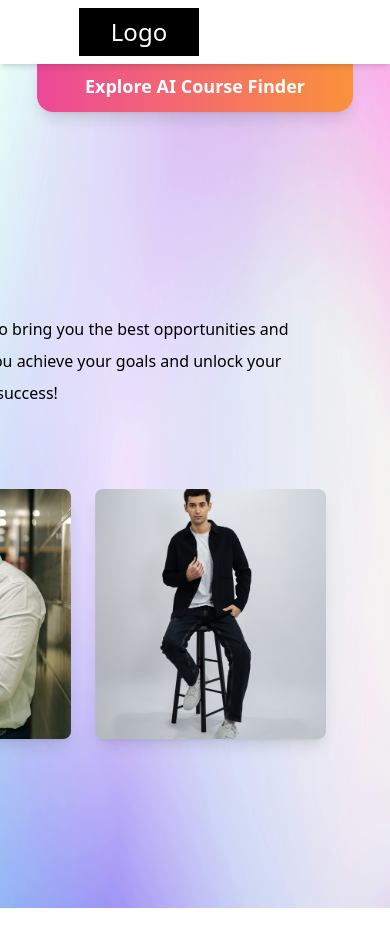
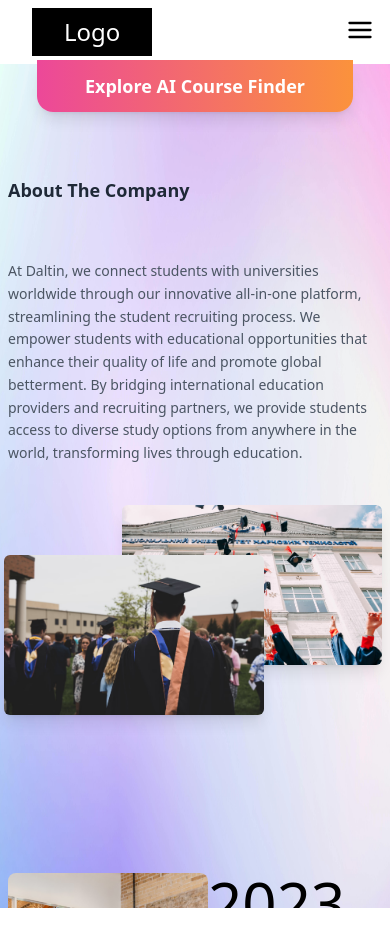
Before and after one commit to DauntingDruid/takehome-daltonai, a React (Vite) app: page /aboutus in a window 390 px wide. Shown: the top 946 px of the page. After the commit the page ends 908 px from the top, so only its background shows below. Built offline with nearby package versions, Linux system fonts and the light colour scheme.

Commit message:
Mobile responsive + bug fixes nav bar

```diff
--- a/src/components/NavBar.jsx
+++ b/src/components/NavBar.jsx
@@ -1,5 +1,7 @@
 import React, { useState } from "react";
-import { FiSearch } from "react-icons/fi";
+import { FiSearch, FiMenu, FiX } from "react-icons/fi";
+import { motion } from "framer-motion";
+import { AnimatePresence } from "framer-motion";
 import Flag from 'react-world-flags';
 import { BiSolidPlaneAlt } from "react-icons/bi";
 import { FaMoneyBillTransfer } from "react-icons/fa6";
@@ -18,16 +20,27 @@ import { useNavigate } from "react-router-dom";
 
 const Navbar = () => {
   const [dropdown, setDropdown] = useState(null);
+  const [isMobileMenuOpen, setIsMobileMenuOpen] = useState(false);
   const navigate = useNavigate();
 
   const toggleDropdown = (index) => {
     setDropdown(dropdown === index ? null : index);
   };
 
+  const handleMouseLeave = () => {
+    setTimeout(() => {
+      setDropdown(null);
+    }, 200);
+  };
+
+  const toggleMobileMenu = () => {
+    setIsMobileMenuOpen(!isMobileMenuOpen);
+  };
+
   // About us dropdown
   const aboutUsDropdown = () => {
     return (
-      <ul className="absolute flex flex-col justify-center items-center bg-white shadow-custom rounded-lg -left-5 mt-6 py-2 w-32">
+      <ul className="absolute flex flex-col justify-center items-center bg-white shadow-custom rounded-lg py-2 w-32 z-50 mt-6">
         {[
           "Company",
           "Blogs",
@@ -63,10 +76,10 @@ const Navbar = () => {
     ];
 
     return (
-      <ul className="absolute grid grid-cols-2 bg-white shadow-custom rounded-md mt-6 -left-28 px-4 py-2 w-96 gap-2">
+      <ul className="absolute grid grid-cols-2 bg-white shadow-custom rounded-md px-4 md:py-2 w-80 md:w-96 gap-2 z-50 mt-6">
         {countries.map((country, i) => (
           <li key={i} className="flex items-center">
-            <Flag code={country.code} className="w-6 h-4 mr-2" />
+            <Flag code={country.code} className="w-12 h-10 mr-0 md:mr-2" />
             <a
               href="#"
               className="block px-4 py-2 text-lg text-gray-700 hover:text-pink-600"
@@ -96,13 +109,13 @@ const Navbar = () => {
     ];
 
     return (
-      <div className="absolute bg-white shadow-custom rounded-md mt-6 -left-28 px-4 py-3 w-96" >
+      <div className="absolute bg-white shadow-custom rounded-md px-4 md:py-3 w-80 md:w-96 z-50 mt-6" >
         <p className="w-full text-lg mb-1">Top Universities in</p>
         <ul className=" grid grid-cols-2  gap-2">
 
           {countries.map((country, i) => (
             <li key={i} className="flex items-center">
-              <Flag code={country.code} className="w-12 h-10 mr-2" />
+              <Flag code={country.code} className="w-12 h-10 mr-0 md:mr-2" />
               <a
                 href="#"
                 className="block px-4 py-2 text-lg text-gray-700 hover:text-pink-600"
@@ -154,8 +167,8 @@ const Navbar = () => {
     ];
 
     return (
-      <div className="absolute flex bg-white shadow-xl rounded-xl mt-6 -left-96 w-[800px] overflow-hidden">
-        <div className="w-1/3 h-full bg-purple-200 p-5 rounded-r-3xl">
+      <div className="absolute flex flex-col md:flex-row bg-white shadow-xl rounded-xl -left-0 md:-left-96 w-fit md:w-[800px] overflow-hidden z-50 mt-6">
+        <div className="w-full md:w-1/3 h-full bg-purple-200 p-5 rounded-b-3xl md:rounded-l-none md:rounded-r-3xl">
           <h2 className="text-2xl font-semibold text-gray-800">{testPreparation.title}</h2>
           <p className="ml-1 text-gray-600 my-1">{testPreparation.description}</p>
           <div style={{ borderTop: "1px solid #888 ", marginLeft: 5, marginRight: 5 }}></div>
@@ -169,7 +182,7 @@ const Navbar = () => {
             ))}
           </div>
         </div>
-        <div className="w-2/3 grid grid-cols-2 gap-4 p-5">
+        <div className="w-full md:w-2/3 grid grid-cols-1 md:grid-cols-2 gap-4 p-5">
           {products.map((product, i) => (
             <div key={i} className="flex items-center space-x-4">
               <div className="w-16 h-16 rounded-full flex justify-center items-center">
@@ -190,7 +203,7 @@ const Navbar = () => {
   // our services dropdown
   const ourServicesDropdown = () => {
     return (
-      <ul className="absolute flex flex-col bg-white shadow-lg rounded-md -left-32 mt-6 py-2 w-96">
+      <ul className="absolute flex flex-col bg-white shadow-lg rounded-md py-2 w-96 z-50 mt-6">
         {[
           {
             title: "SOP Creation",
@@ -226,10 +239,10 @@ const Navbar = () => {
   };
 
   return (
-    <div className="sticky top-0 z-50">
+    <div className="flex-col md:sticky flex bg-white top-0 z-50 shadow-md md:flex-row justify-center items-center">
       {/* Navbar */}
-      <nav className="bg-white shadow-md px-8 py-2 flex justify-center items-center">
-        <div className="text-2xl bg-black py-2 px-8 text-white mr-28">Logo</div>
+      <nav className="container px-8 py-2 flex justify-between items-center ">
+        <div className="text-2xl bg-black py-2 px-8 text-white">Logo</div>
 
         <ul className="hidden md:flex space-x-8">
           {[
@@ -258,8 +271,9 @@ const Navbar = () => {
               key={index}
               className="relative h-full"
               onMouseEnter={() => setDropdown(index)}
-              // onMouseLeave={() => setDropdown(null)}
+              // onMouseLeave={handleMouseLeave}
             >
+              <div className="relative">
                 <button
                   className={`relative text-xl ${
                     index === 0
@@ -270,13 +284,13 @@ const Navbar = () => {
                 >
                   {item.title}
                 </button>
-
                 {dropdown === index && item.dropdown()}
+              </div>
             </li>
           ))}
         </ul>
 
-        <div className="hidden md:flex space-x-4 ml-20">
+        <div className="hidden md:flex space-x-4">
           <div className="flex justify-center items-center h-full">
             <FiSearch size={28} className="mt-1" />
           </div>
@@ -287,7 +301,70 @@ const Navbar = () => {
             Talk to Experts
           </button>
         </div>
+
+        <div className="md:hidden absolute top-4 right-4 z-50 flex items-center">
+          <button onClick={toggleMobileMenu}>
+            {isMobileMenuOpen ? <FiX size={28} /> : <FiMenu size={28} />}
+          </button>
+        </div>
       </nav>
+
+      <AnimatePresence>
+      {isMobileMenuOpen && (
+        <motion.div
+          initial={{ opacity: 0, y: -20 }}
+          animate={{ opacity: 1, y: 0 }}
+          exit={{ opacity: 0, y: -20 }}
+          transition={{ duration: 0.3 }}
+         className="md:hidden w-full absolute top-0 bg-white shadow-md px-8 py-2 flex flex-col space-y-4 z-40">
+          {[
+            {
+              title: "About Us",
+              dropdown: aboutUsDropdown,
+            },
+            {
+              title: "Destinations",
+              dropdown: destinationsDropdown,
+            },
+            {
+              title: "Universities",
+              dropdown: universitiesDropdown,
+            },
+            {
+              title: "Our Products",
+              dropdown: ourProductsDropdown,
+            },
+            {
+              title: "Our Services",
+              dropdown: ourServicesDropdown,
+            },
+          ].map((item, index) => (
+            <div key={index} className="relative">
+              <button
+                className={`relative text-xl ${
+                  index === 0
+                    ? "text-pink-500 font-bold"
+                    : "text-gray-800 hover:text-pink-600"
+                } focus:outline-none transition-all duration-300`}
+                onClick={() => toggleDropdown(index)}
+              >
+                {item.title}
+              </button>
+              {dropdown === index && item.dropdown()}
+            </div>
+          ))}
+          <div className="flex justify-center items-center space-x-4">
+            <FiSearch size={28} className="mt-1" />
+            <button
+              className="px-4 w-44 h-10 font-semibold bg-gradient-to-br to-pink-500 from-orange-400 text-white rounded-xl transition-all duration-500 active:scale-95 hover:text-lg shadow-md"
+              onClick={() => navigate('/letsgetstarted')}
+            >
+              Talk to Experts
+            </button>
+          </div>
+        </motion.div>
+      )}
+      </AnimatePresence>
     </div>
   );
 };
--- a/src/components/Startpage.jsx
+++ b/src/components/Startpage.jsx
@@ -68,17 +68,17 @@ const Section1 = () => {
   const [ref, inView] = useInView({threshold: 0.7,});
   return (
     <motion.div animate={inView ? { opacity: 1 } : { opacity: 0.1 }} transition={{ type: 'spring', duration: 1.5, bounce: 0.2 }} ref={ref}
-    className='w-[1280px] h-full flex z-10 relative ml-40'>
-      <div className='w-2/5 h-full flex flex-col justify-center mt-28'>
+    className='w-full md:w-[1280px] h-full flex flex-col md:flex-row z-10 relative ml-0 mt-28 md:mt-0 md:ml-40'>
+      <div className='w-full md:w-2/5 h-full flex flex-col justify-center'>
       <motion.p initial={{ opacity: 0, x: '-100px' }}
             whileInView={{ opacity: 1, x: 0 }}
-            transition={{ type: 'spring', duration: 2, bounce: 0.4 }} className="text-3xl font-bold text-gray-800 mb-4">
+            transition={{ type: 'spring', duration: 2, bounce: 0.4 }} className="text-lg md:text-5xl font-bold text-gray-800 mb-14">
         About The Company
         </motion.p>
         <motion.p
             initial={{ opacity: 0, y: '100px' }}
             whileInView={{ opacity: 1, y: 0 }}
-            transition={{ type: 'spring', duration: 2.75, bounce: 0.4 }} className="text-lg text-gray-600 leading-8">
+            transition={{ type: 'spring', duration: 2.75, bounce: 0.4 }} className="text-sm w-full md:w-[480px] md:text-lg text-gray-600 leading-relaxed">
           At Daltin, we connect students with universities worldwide through
           our innovative all-in-one platform, streamlining the student
           recruiting process. We empower students with educational
@@ -89,14 +89,14 @@ const Section1 = () => {
           education.
         </motion.p>
       </div>
-      <div className='w-3/5 h-full flex justify-end relative mt-28'>
+      <div className='w-full md:w-3/5 h-full flex justify-end relative mt-10 md:mt-28'>
            <motion.img
               initial={{ opacity: 0, y: '-100px' }}
               animate={inView ? { opacity: 1, y: 0 }: { opacity: 0, y: '-100px' }}
               transition={{ type: 'spring', duration: 2.75, bounce: 0.4 }}
             src={grad1}
             alt="Students Collaboration"
-            className="relative z-10 w-[260px] -right-10 h-[160px] lg:w-[600px] lg:h-[400px] object-cover rounded-md shadow-lg"
+            className="relative z-10 w-[260px] md:-right-10 h-[160px] lg:w-[600px] lg:h-[400px] object-cover rounded-md shadow-lg"
           />
           <motion.img
               initial={{ opacity: 0, y: '100px' }}
@@ -104,7 +104,7 @@ const Section1 = () => {
               transition={{ type: 'spring', duration: 2.75, bounce: 0.4 }}
             src={grad2}
             alt="Graduates"
-            className="absolute z-10 top-[50px] lg:top-[230px] left-[50px] lg:left-[70px] w-[260px] h-[160px] lg:w-[300px] lg:h-[200px] object-cover rounded-md shadow-lg"
+            className="absolute z-10 top-[50px] lg:top-[230px] -left-1 md:left-[50px] lg:left-[70px] w-[260px] h-[160px] lg:w-[300px] lg:h-[200px] object-cover rounded-md shadow-lg"
           />
       </div>
     </motion.div>
@@ -114,18 +114,18 @@ const Section1 = () => {
 const Section2 = () => {
   const [ref, inView] = useInView({threshold: 0.5,});
   return (
-    <motion.div animate={inView ? { opacity: 1 } : { opacity: 0.15 }} transition={{ type: 'spring', duration: 1.5, bounce: 0.2 }} ref={ref} className='w-[1280px] h-[550px] gap-10 flex items-end z-10 relative mt-20'>
-      <div className='w-[35%]  h-full flex flex-col justify-center items-end'>
+    <motion.div animate={inView ? { opacity: 1 } : { opacity: 0.15 }} transition={{ type: 'spring', duration: 1.5, bounce: 0.2 }} ref={ref} className='w-full md:w-[1280px] h-full md:h-[550px] gap-10 flex flex-col md:flex-row items-end z-10 relative mt-52'>
+      <div className='w-full md:w-[35%] h-full flex flex-row md:flex-col md:justify-center md:items-end'>
         <motion.img
         initial={{ opacity: 0, y: '100px' }}
         animate={inView ? { opacity: 1, y: 0 }: { opacity: 0, y: '-100px' }}
         transition={{ type: 'spring', duration: 2.75, bounce: 0.4 }}
-        src={story1} alt='story1' className='w-full h-full object-cover rounded-lg' />
+        src={story1} alt='story1' className='w-[200px] md:w-full h-[200px] md:h-full object-cover rounded-lg' />
         <motion.p initial={{ opacity: 0, y: '100px' }}
             whileInView={{ opacity: 1, y: 0 }}
             transition={{ type: 'spring', duration: 2.75, bounce: 0.4 }} className=' text-6xl'>2023</motion.p>
       </div>
-      <div className='w-[25%]  h-full flex flex-col justify-center items-start pt-40'>
+      <div className='w-full md:w-[25%] h-full flex flex-row md:flex-col md:justify-center md:items-start md:pt-40'>
         <motion.p initial={{ opacity: 0, y: '-100px' }}
             whileInView={{ opacity: 1, y: 0 }}
             transition={{ type: 'spring', duration: 2.75, bounce: 0.4 }} className=' text-4xl'>Our Story</motion.p>
@@ -133,9 +133,9 @@ const Section2 = () => {
         initial={{ opacity: 0, y: '100px' }}
 animate={inView ? { opacity: 1, y: 0 }: { opacity: 0, y: '100px' }}
         transition={{ type: 'spring', duration: 2.75, bounce: 0.4 }}
-        src={story2} alt='story2' className='w-full h-full object-cover rounded-lg' />
+        src={story2} alt='story2' className='w-[200px] md:w-full h-[200px] md:h-full object-cover rounded-lg' />
       </div>
-      <div className='w-[40%] leading-8 h-full flex justify-start items-start pt-48 '>
+      <div className='w-full md:w-[40%] leading-8 h-full flex justify-start items-start md:pt-48 '>
        <motion.p initial={{ opacity: 0, y: '-100px' }}
             whileInView={{ opacity: 1, y: 0 }}
             transition={{ type: 'spring', duration: 2.75, bounce: 0.4 }}>Founded in April 2023, Daltin aims to transform education by blending global best practices with cutting-edge technology. Partnering with over 500 institutions worldwide, we provide innovative, tech-driven study options that meet the evolving needs of students. Our AI-based portal combines traditional teaching with advanced tools, including virtual assistants and chatbots, for real-time support, creating a dynamic and interactive learning experience. Daltin is pioneering a new era in international education</motion.p>
@@ -147,8 +147,8 @@ animate={inView ? { opacity: 1, y: 0 }: { opacity: 0, y: '100px' }}
 const Section3 = () => {
 const [ref, inView] = useInView({threshold: 0.5,});
   return (
-    <motion.div animate={inView ? { opacity: 1 } : { opacity: 0.15 }} transition={{ type: 'spring', duration: 1.5, bounce: 0.2 }} ref={ref} className='w-[1280px] h-[400px] gap-10 flex z-10 relative mt-28'>
-      <div className='w-2/5 h-full flex flex-col justify-center items-start'>
+    <motion.div animate={inView ? { opacity: 1 } : { opacity: 0.15 }} transition={{ type: 'spring', duration: 1.5, bounce: 0.2 }} ref={ref} className='w-full md:w-[1280px] h-full md:h-[400px] gap-10 flex flex-col md:flex-row z-10 relative mt-20 md:mt-52'>
+      <div className='w-full md:w-2/5 h-full flex flex-col justify-center items-start'>
         <motion.p
             initial={{ opacity: 0, y: '-100px' }}
             whileInView={{ opacity: 1, y: 0 }}
@@ -164,14 +164,14 @@ const [ref, inView] = useInView({threshold: 0.5,});
       </div>
 
       {/* imgs */}
-      <div className='relative w-3/5 h-full flex justify-end items-center'>
+      <div className='relative w-full md:w-3/5 h-full flex justify-center md:justify-end items-center'>
         {/* Img should be top left */}
         <motion.img initial={{ opacity: 0, y: '100px' }}
         animate={inView ? { opacity: 1, y: 0 }: { opacity: 0, y: '-100px' }}
         transition={{ type: 'spring', duration: 2.75, bounce: 0.4 }}
           src={ourvision1}
           alt="Our Vision 1"
-          className="absolute top-0 left-14 w-[300px] h-[200px] lg:w-[400px] lg:h-[300px] object-cover rounded-md shadow-lg"
+          className="absolute md:visible top-0 left-14 w-[300px] h-[200px] lg:w-[400px] lg:h-[300px] object-cover rounded-md shadow-lg"
         />
 
         {/* Img should be bottom right and overlap on the image above */}
@@ -180,7 +180,7 @@ const [ref, inView] = useInView({threshold: 0.5,});
         transition={{ type: 'spring', duration: 2.75, bounce: 0.4 }}
           src={ourvision2}
           alt="Our Vision 2"
-          className="absolute -bottom-5 right-0 w-[300px] h-[200px] lg:w-[400px] lg:h-[320px] object-cover rounded-md shadow-lg"
+          className="relative md:absolute -bottom-5 right-0 w-[300px] h-[200px] lg:w-[400px] lg:h-[320px] object-cover rounded-md shadow-lg"
         />
       </div>
     </motion.div >
@@ -190,10 +190,10 @@ const [ref, inView] = useInView({threshold: 0.5,});
 const Section4 = () => {
   const [ref, inView] = useInView({threshold: 0.5,});
   return (
-    <motion.div animate={inView ? { opacity: 1 } : { opacity: 0.15 }} transition={{ type: 'spring', duration: 1.5, bounce: 0.2 }} ref={ref} className="w-[1280px] h-[550px] flex flex-col z-10 relative">
+    <motion.div animate={inView ? { opacity: 1 } : { opacity: 0.15 }} transition={{ type: 'spring', duration: 1.5, bounce: 0.2 }} ref={ref} className="w-full md:w-[1280px] h-full md:h-[550px] flex flex-col z-10 relative">
       {/* Title and Content */}
       <div className="w-full flex justify-between items-center mb-10">
-        <div className="w-1/2 ml-20 mt-32 flex flex-col justify-start items-start">
+        <div className="w-full md:w-1/2 md:ml-20 mt-20 md:mt-32 flex flex-col justify-start items-start">
           <motion.p
             initial={{ opacity: 0, y: '-100px' }}
             whileInView={{ opacity: 1, y: 0 }}
@@ -206,7 +206,7 @@ const Section4 = () => {
           </motion.p >
           <motion.ul initial={{ opacity: 0, y: '100px' }}
             whileInView={{ opacity: 1, y: 0 }}
-            transition={{ type: 'spring', duration: 2.75, bounce: 0.4 }} className=" w-4/6 list-disc leading-8 ml-8 mt-2 space-y-2">
+            transition={{ type: 'spring', duration: 2.75, bounce: 0.4 }} className=" w-full md:w-4/6 list-disc leading-8 ml-2 md:ml-8 mt-2 space-y-2">
             <li>
               Course Finder seamlessly integrated with student information,
               providing an extensive and swift list of available university and
@@ -226,7 +226,7 @@ const Section4 = () => {
         </div>
 
         {/* Images */}
-        <div className="w-1/2 h-[650px] grid grid-rows-5 grid-cols-5 gap-4 px-10 relative">
+        <div className=" hidden md:grid w-1/2 h-[650px] grid-rows-5 grid-cols-5 gap-4 px-10 relative">
         <motion.img initial={{ opacity: 0, y: '100px' }}
         animate={inView ? { opacity: 1, y: 0 }: { opacity: 0, y: '-100px' }}
         transition={{ type: 'spring', duration: 2.75, bounce: 0.4 }}
@@ -264,17 +264,17 @@ const Section4 = () => {
 const Section5 = () => {
   const [ref, inView] = useInView({threshold: 0.5,});
   return (
-    <motion.div animate={inView ? { opacity: 1 } : { opacity: 0.15 }} transition={{ type: 'spring', duration: 1.5, bounce: 0.2 }} ref={ref} className="max-w-[1380px] h-auto bg-gradient-to-r flex flex-col items-center p-16 relative mr-44 xl:mr-[550px]">
+    <motion.div animate={inView ? { opacity: 1 } : { opacity: 0.15 }} transition={{ type: 'spring', duration: 1.5, bounce: 0.2 }} ref={ref} className="w-full md:max-w-[1380px] h-auto bg-gradient-to-r flex flex-col items-center md:p-16 relative mr-44 xl:mr-[550px] md:mt-24 mb-32 md:mb-0">
       {/* Title */}
-      <div className='w-full flex h-fit mt-20'>
+      <div className='w-full flex flex-col sm:flex-row h-fit mt-20'>
       <motion.p
             initial={{ opacity: 0, y: '100px' }}
             whileInView={{ opacity: 1, y: 0 }}
-            transition={{ type: 'spring', duration: 2.75, bounce: 0.4 }} className="w-2/5 text-5xl ml-5 mt-5">Our Partners</motion.p>
+            transition={{ type: 'spring', duration: 2.75, bounce: 0.4 }} className="w-full sm:w-2/5 text-5xl ml-5 mt-5">Our Partners</motion.p>
         <motion.p
             initial={{ opacity: 0, y: '100px' }}
             whileInView={{ opacity: 1, y: 0 }}
-            transition={{ type: 'spring', duration: 2.75, bounce: 0.4 }} className="w-3/5 leading-8 mb-20">
+            transition={{ type: 'spring', duration: 2.75, bounce: 0.4 }} className="w-full sm:w-3/5 leading-8 mb-20">
         Discover the incredible organizations we partner with to bring you the
         best opportunities and resources. Together, we're creating pathways to
         help you achieve your goals and unlock your potential. Meet our trusted
@@ -386,9 +386,9 @@ const startpage = () => {
         <motion.section
           ref={scrollRef}
           style={{ x: spring }}
-          className=" h-screen z-20 flex items-center px-10 sticky"
+          className=" h-screen z-20 flex items-center md:px-10 sticky"
         >
-          <div className="flex space-x-[350px]">
+          <div className="flex flex-col px-2 md:px-0 h-full md:flex-row md:space-x-[350px] overflow-x-hidden md:overflow-x-visible">
             <Section1 />
             <Section2 />
             <Section3 />
--- a/src/pages/Aboutus.jsx
+++ b/src/pages/Aboutus.jsx
@@ -55,7 +55,7 @@ const aboutSections = [
         <NavBar />
         {/* AI Course Finder Section */}
         <div>
-          <div className="flex flex-col w-full items-center absolute justify-center z-40">
+          <div className="flex flex-col w-full items-center absolute justify-center z-30">
             <div className="flex justify-center items-center">
               <button
                 onClick={toggleDropdown}
```
Lines whose indentation alone changed are shown as unchanged.
